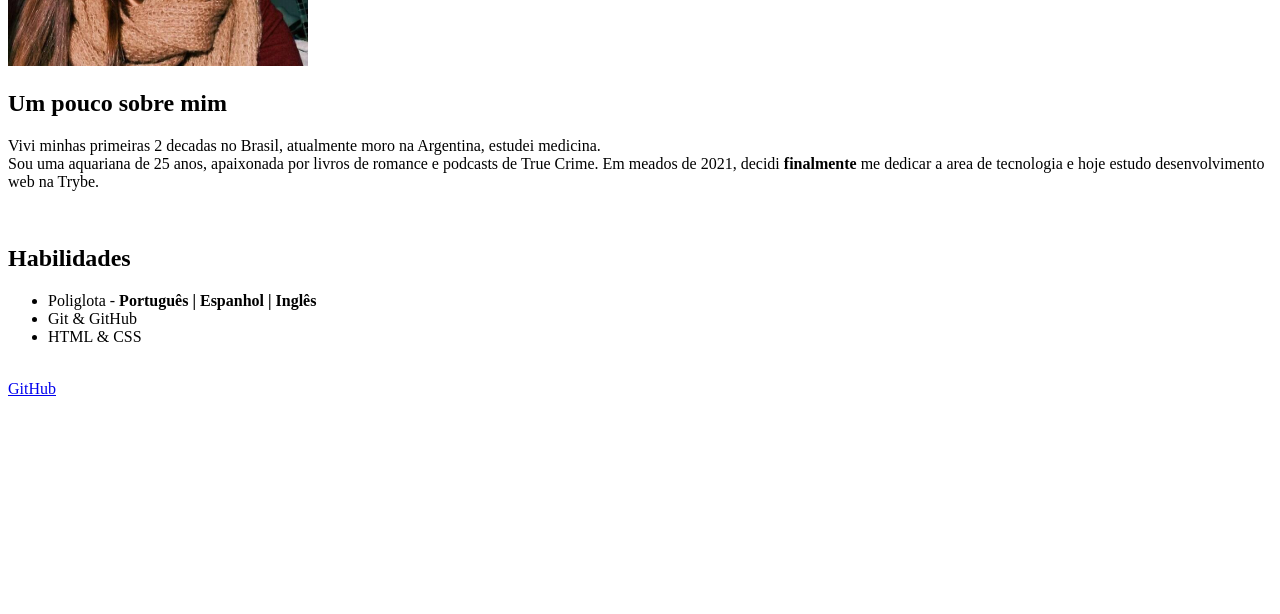
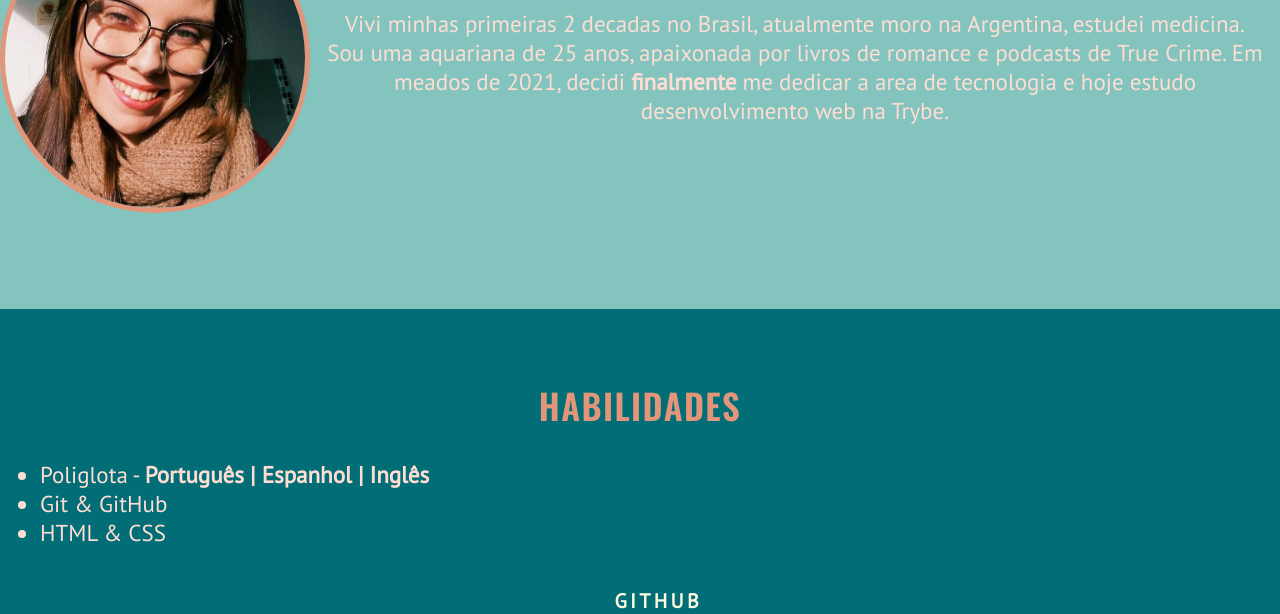
Before and after one commit to higinosk/higinosk.github.io, a plain HTML site: page index.html in a window 1280 px wide. Shown: the part 332-946 px from the top of the page. Before the commit the page ends 800 px from the top, so only its background shows below. Drawn offline with nearby package versions, Linux system fonts and the light colour scheme.

Commit message:
Update index.html

```diff
--- a/index.html
+++ b/index.html
@@ -15,7 +15,7 @@
   <link rel="preconnect" href="https://fonts.googleapis.com" />
   <link rel="preconnect" href="https://fonts.gstatic.com" crossorigin />
   <link href="https://fonts.googleapis.com/css2?family=PT+Sans&display=swap" rel="stylesheet" />
-  <link rel="stylesheet" href="Portifolio.css" />
+  <link rel="stylesheet" href="index.css" />
 </head>
 
 <body>
```
